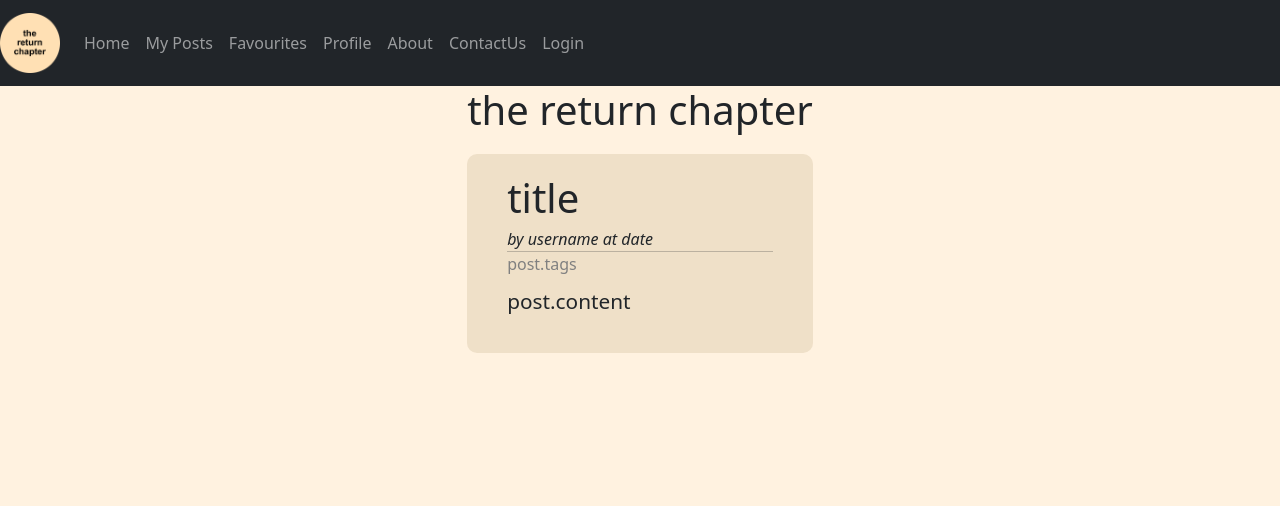
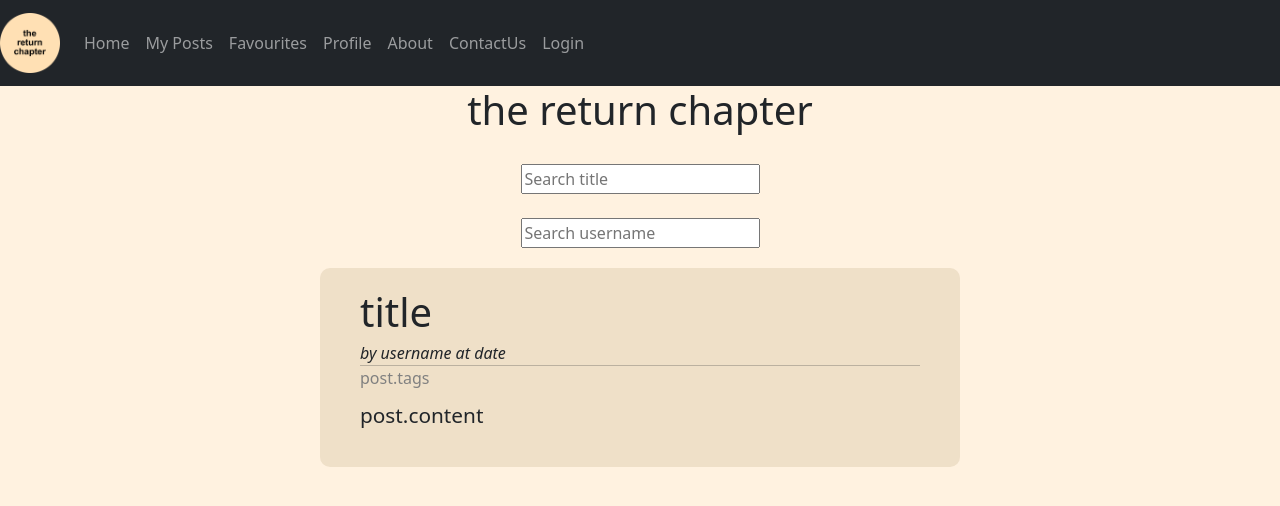
Before and after one commit to muditdahiya/angular-project, an Angular app: page / in a window 1280 px wide. Shown: the top 506 px of the page. Built offline with nearby package versions, Linux system fonts and the light colour scheme.

Commit message:
added content

```diff
--- a/src/app/components/post/post.component.css
+++ b/src/app/components/post/post.component.css
@@ -1,5 +1,5 @@
 .Post {
-  max-width: 50vw;
+  min-width: 50vw;
   width: 100%;
   background-color: #d8c2a266;
   border-radius: 10px;
--- a/src/app/home-page/home-page.component.css
+++ b/src/app/home-page/home-page.component.css
@@ -0,0 +1,15 @@
+.Home {
+  width: 100%;
+  display: flex;
+  flex-direction: column;
+  justify-content: center;
+  align-items: center;
+}
+.Home h1 {
+  margin-bottom: 30px;
+}
+
+.Home input {
+  min-width: 200px;
+  /* max-width: 50%; */
+}
--- a/src/app/home-page/home-page.component.html
+++ b/src/app/home-page/home-page.component.html
@@ -1,4 +1,19 @@
-<div>
+<div class="Home">
   <h1>the return chapter</h1>
+  <input
+    placeholder="Search title"
+    type="text"
+    name="title"
+    ngModel
+    #title="ngModel"
+  />
+  <br />
+  <input
+    placeholder="Search username"
+    type="text"
+    name="username"
+    ngModel
+    #username="ngModel"
+  />
   <app-post></app-post>
 </div>
--- a/src/app/my-posts-page/my-posts-page.component.html
+++ b/src/app/my-posts-page/my-posts-page.component.html
@@ -1 +1,9 @@
-<p>my-posts-page works!</p>
+<div class="MyPosts">
+  <h1>My Posts</h1>
+
+  <Button>Create Post</Button>
+
+  <div class="content">Content goes here
+    <app-post />
+  </div>
+</div>
```
